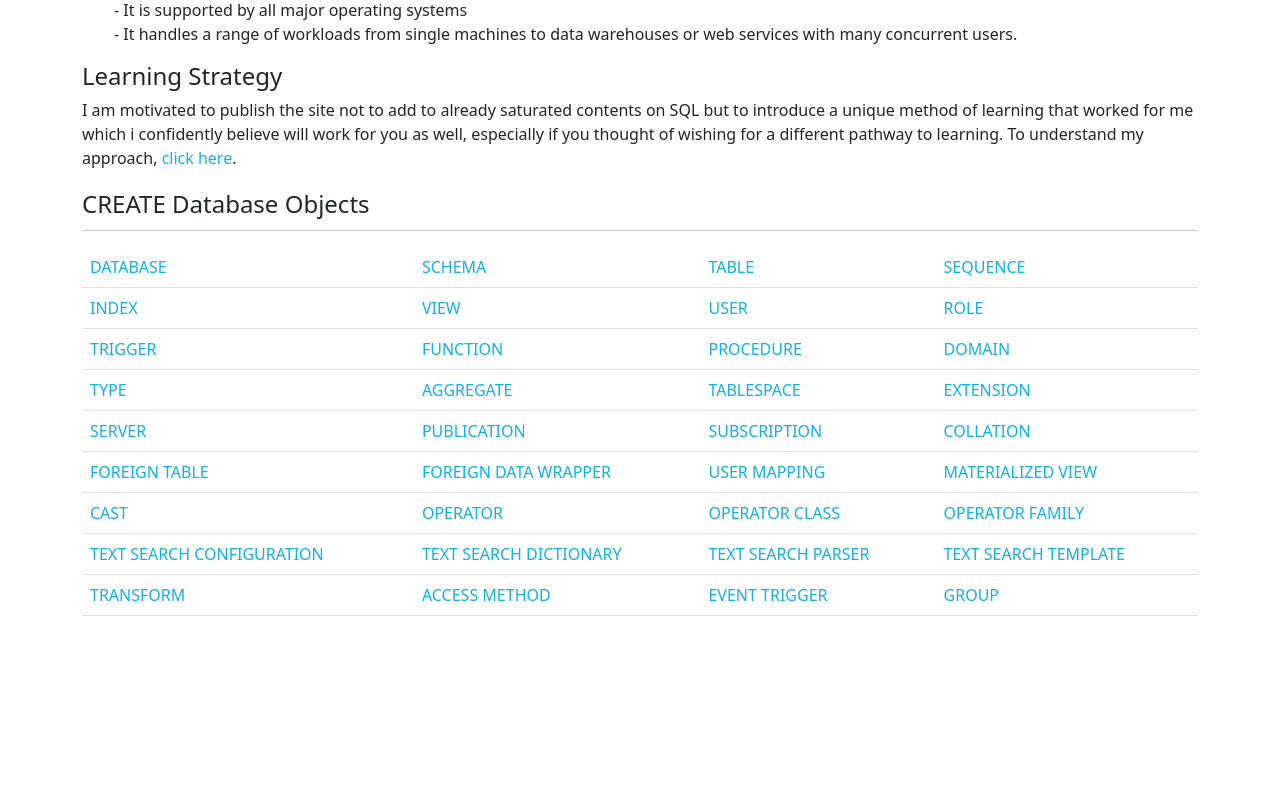
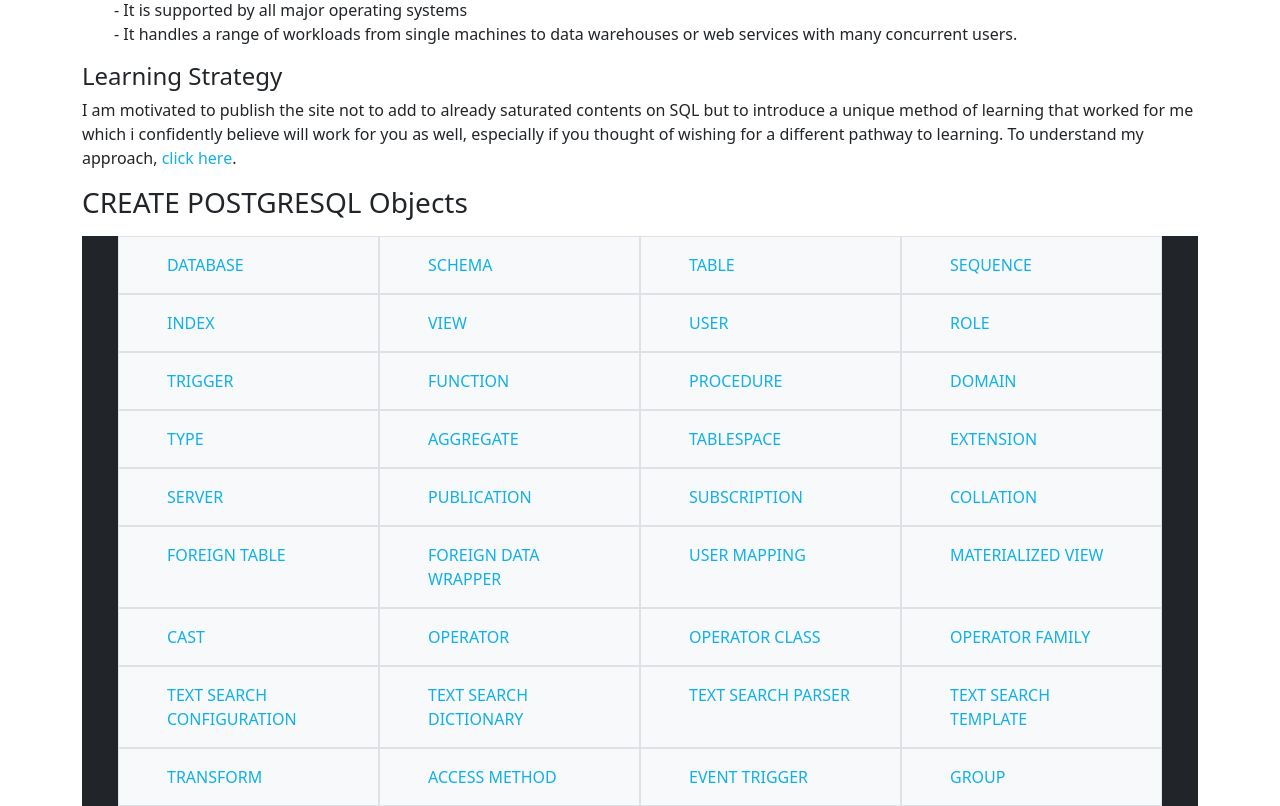
Before and after one commit to UzoTammy/nwokoro, a Django app: page /portfolio/miniproject/database-learning/ in a window 1280 px wide. Shown: the part 148-954 px from the top of the page. Before the commit the page ends 764 px from the top, so only its background shows below. Run offline with Django 5.2, Linux system fonts and the light colour scheme.

Commit message:
Replaced create object table with grid box

```diff
--- a/core/templates/core/portfolio/tinyprojects/databaselearning.html
+++ b/core/templates/core/portfolio/tinyprojects/databaselearning.html
@@ -25,69 +25,49 @@
 
         </div>
     </div>
-    <div class="row align-items-center justify-content-center vh-80">
-        <div class="col">
-            <table class="table">
-                <legend>CREATE Database Objects</legend>
-                <hr>
-                <tbody>
-                  <tr>
-                    <td><a href="https://www.evernote.com/shard/s233/sh/a081a613-4c4b-1b96-966b-3b22455aa494/NSTMMDLAkoVWwbwuzh5jqTsQz8_4bpzJpNPsyMfzRPx5K_bBiZ-cGbZtsg" target="_blank">DATABASE</a></td>
-                    <td><a href="https://www.evernote.com/shard/s233/sh/ca81a657-3dc2-000c-cbbf-7791fb020502/K19fHzmVyi0MDkw1J_wdQPDxRWVDyV_NCBlsgVWYfWowpJS7Jm9kA2OzlA" target="_blank">SCHEMA</a></td>
-                    <td><a href="https://www.evernote.com/shard/s233/sh/9ac0e4bd-7cff-5168-7fce-4bcba8b8e5a4/2ZYO0idi9V2x4whj4dQ2v_nrWNgv7SOjq8nfVShhRcEVvBh5eeVtxxY4rQ" target="_blank">TABLE</a></td>
-                    <td><a href="https://www.evernote.com/shard/s233/sh/fdf0b005-a58a-d0c8-2629-f63ef3f02d39/191vctEqSbnshaHiAEdvbb9obVzv5uSTFXWHBu0II1xzFKKBPF--bdCBsg" target="_blank">SEQUENCE</a></td>
-                  </tr>
-                  <tr>
-                    <td><a href="https://www.evernote.com/shard/s233/sh/133d849e-7ca6-c7c0-5300-3075f0a9ac33/agtjThFr2WcE1d9gcq4nsaRPXQZHg-OMjW1EAyVLQya_g3EABxeuAm1xgw" target="_blank">INDEX</a></td>
-                    <td><a href="https://www.evernote.com/shard/s233/sh/371e501b-2f7a-0e75-e8c2-101a6f1aa18f/TVqo4AAiK622iIMp2dSwNfXATFNIh6GQAAY1WwXP0PvTlXoMgHtelTXuwQ" target="_blank">VIEW</a></td>
-                    <td><a href="">USER</a></td>
-                    <td><a href="">ROLE</a></td>
-                  </tr>
-                  <tr>
-                    <td><a href="https://www.evernote.com/shard/s233/sh/78603afb-28ad-53b1-6477-6e42da3858dd/Z5iy2VgSGED7dBHJ1BgAGctffFI9jHPv6MLFH2MAh-4Sosmstes0YhpiEg" target="_blank">TRIGGER</a></td>
-                    <td><a href="https://www.evernote.com/shard/s233/sh/f394971e-37b8-f9b8-0b6d-7e4cca80e042/8Dwwsvw7N20I30751TO_6prQ1vJRmGTBqzJB4I9FaXBSSCEV6Quvp842Ow" target="_blank">FUNCTION</a></td>
-                    <td><a href="https://www.evernote.com/shard/s233/sh/ceb3fe1b-f8ec-3416-1cb1-dc845fda93ce/7n2Lybjg56wl5HWRCU0mwgDJswXUxhTHgnGd6oby85Aykbh0w0DsoKIJcQ" target="_blank">PROCEDURE</a></td>
-                    <td><a href="https://www.evernote.com/shard/s233/sh/7489c7aa-bb5c-5aa7-560d-f7361f86bf84/aHJiNC9JpLGQJtDobT20vq3J4FpfsYfXq1HJqWQk1yHs6CIFwwfv19CJuQ" target="_blank">DOMAIN</a></td>
-                  </tr>
-                  <tr>
-                    <td><a href="https://www.evernote.com/shard/s233/sh/a7a2e831-7b7f-ff0f-0870-87f20fc91f95/tvv5ch0GAxtosNTkRcrMMbkSHSbt1H98mR6yG3TI-VosatJOpml-wlJJXA" target="_blank">TYPE</a></td>
-                    <td><a href="">AGGREGATE</a></td>
-                    <td><a href="">TABLESPACE</a></td>
-                    <td><a href="">EXTENSION</a></td>
-                  </tr>
-                  <tr>
-                    <td><a href="">SERVER</a></td>
-                    <td><a href="">PUBLICATION</a></td>
-                    <td><a href="">SUBSCRIPTION</a></td>
-                    <td><a href="">COLLATION</a></td>
-                  </tr>
-                  <tr>
-                    <td><a href="">FOREIGN TABLE</a></td>
-                    <td><a href="">FOREIGN DATA WRAPPER</a></td>
-                    <td><a href="">USER MAPPING</a></td>
-                    <td><a href="">MATERIALIZED VIEW</a></td>
-                  </tr>
-                  <tr>
-                    <td><a href="">CAST</a></td>
-                    <td><a href="">OPERATOR</a></td>
-                    <td><a href="">OPERATOR CLASS</a></td>
-                    <td><a href="">OPERATOR FAMILY</a></td>
-                  </tr>
-                  <tr>
-                    <td><a href="">TEXT SEARCH CONFIGURATION</a></td>
-                    <td><a href="">TEXT SEARCH DICTIONARY</a></td>
-                    <td><a href="">TEXT SEARCH PARSER</a></td>
-                    <td><a href="">TEXT SEARCH TEMPLATE</a></td>
-                  </tr>
-                  <tr>
-                    <td><a href="">TRANSFORM</a></td>
-                    <td><a href="">ACCESS METHOD</a></td>
-                    <td><a href="">EVENT TRIGGER</a></td>
-                    <td><a href="">GROUP</a></td>
-                  </tr>
-                </tbody>
-              </table>
-        </div>
+    <h3 class="mb-3">CREATE POSTGRESQL Objects</h3>
+    <div class="container px-lg-5 bg-dark">
+
+      <div class="row row-cols-1 row-cols-sm-2 row-cols-md-4 mx-lg-n5">
+        <div class="col py-3 px-lg-5 border bg-light"><a href="https://www.evernote.com/shard/s233/sh/a081a613-4c4b-1b96-966b-3b22455aa494/NSTMMDLAkoVWwbwuzh5jqTsQz8_4bpzJpNPsyMfzRPx5K_bBiZ-cGbZtsg" target="_blank">DATABASE</a></div>
+        <div class="col py-3 px-lg-5 border bg-light"><a href="https://www.evernote.com/shard/s233/sh/ca81a657-3dc2-000c-cbbf-7791fb020502/K19fHzmVyi0MDkw1J_wdQPDxRWVDyV_NCBlsgVWYfWowpJS7Jm9kA2OzlA" target="_blank">SCHEMA</a></div>
+        <div class="col py-3 px-lg-5 border bg-light"><a href="https://www.evernote.com/shard/s233/sh/9ac0e4bd-7cff-5168-7fce-4bcba8b8e5a4/2ZYO0idi9V2x4whj4dQ2v_nrWNgv7SOjq8nfVShhRcEVvBh5eeVtxxY4rQ" target="_blank">TABLE</a></div>
+        <div class="col py-3 px-lg-5 border bg-light"><a href="https://www.evernote.com/shard/s233/sh/fdf0b005-a58a-d0c8-2629-f63ef3f02d39/191vctEqSbnshaHiAEdvbb9obVzv5uSTFXWHBu0II1xzFKKBPF--bdCBsg" target="_blank">SEQUENCE</a></div>
+        <div class="col py-3 px-lg-5 border bg-light"><a href="https://www.evernote.com/shard/s233/sh/133d849e-7ca6-c7c0-5300-3075f0a9ac33/agtjThFr2WcE1d9gcq4nsaRPXQZHg-OMjW1EAyVLQya_g3EABxeuAm1xgw" target="_blank">INDEX</a></div>
+        <div class="col py-3 px-lg-5 border bg-light"><a href="https://www.evernote.com/shard/s233/sh/371e501b-2f7a-0e75-e8c2-101a6f1aa18f/TVqo4AAiK622iIMp2dSwNfXATFNIh6GQAAY1WwXP0PvTlXoMgHtelTXuwQ" target="_blank">VIEW</a></div>
+        <div class="col py-3 px-lg-5 border bg-light"><a href="">USER</a></div>
+        <div class="col py-3 px-lg-5 border bg-light"><a href="">ROLE</a></div>
+        <div class="col py-3 px-lg-5 border bg-light"><a href="https://www.evernote.com/shard/s233/sh/78603afb-28ad-53b1-6477-6e42da3858dd/Z5iy2VgSGED7dBHJ1BgAGctffFI9jHPv6MLFH2MAh-4Sosmstes0YhpiEg" target="_blank">TRIGGER</a></div>
+        <div class="col py-3 px-lg-5 border bg-light"><a href="https://www.evernote.com/shard/s233/sh/f394971e-37b8-f9b8-0b6d-7e4cca80e042/8Dwwsvw7N20I30751TO_6prQ1vJRmGTBqzJB4I9FaXBSSCEV6Quvp842Ow" target="_blank">FUNCTION</a></div>
+        <div class="col py-3 px-lg-5 border bg-light"><a href="https://www.evernote.com/shard/s233/sh/ceb3fe1b-f8ec-3416-1cb1-dc845fda93ce/7n2Lybjg56wl5HWRCU0mwgDJswXUxhTHgnGd6oby85Aykbh0w0DsoKIJcQ" target="_blank">PROCEDURE</a></div>
+        <div class="col py-3 px-lg-5 border bg-light"><a href="https://www.evernote.com/shard/s233/sh/7489c7aa-bb5c-5aa7-560d-f7361f86bf84/aHJiNC9JpLGQJtDobT20vq3J4FpfsYfXq1HJqWQk1yHs6CIFwwfv19CJuQ" target="_blank">DOMAIN</a></div>
+        <div class="col py-3 px-lg-5 border bg-light"><a href="https://www.evernote.com/shard/s233/sh/a7a2e831-7b7f-ff0f-0870-87f20fc91f95/tvv5ch0GAxtosNTkRcrMMbkSHSbt1H98mR6yG3TI-VosatJOpml-wlJJXA" target="_blank">TYPE</a></div>
+        <div class="col py-3 px-lg-5 border bg-light"><a href="">AGGREGATE</a></div>
+        <div class="col py-3 px-lg-5 border bg-light"><a href="">TABLESPACE</a></div>
+        <div class="col py-3 px-lg-5 border bg-light"><a href="">EXTENSION</a></div>
+        <div class="col py-3 px-lg-5 border bg-light"><a href="">SERVER</a></div>
+        <div class="col py-3 px-lg-5 border bg-light"><a href="">PUBLICATION</a></div>
+        <div class="col py-3 px-lg-5 border bg-light"><a href="">SUBSCRIPTION</a></div>
+        <div class="col py-3 px-lg-5 border bg-light"><a href="">COLLATION</a></div>
+        <div class="col py-3 px-lg-5 border bg-light"><a href="">FOREIGN TABLE</a></div>
+        <div class="col py-3 px-lg-5 border bg-light"><a href="">FOREIGN DATA WRAPPER</a></div>
+        <div class="col py-3 px-lg-5 border bg-light"><a href="">USER MAPPING</a></div>
+        <div class="col py-3 px-lg-5 border bg-light"><a href="">MATERIALIZED VIEW</a></div>
+        <div class="col py-3 px-lg-5 border bg-light"><a href="">CAST</a></div>
+        <div class="col py-3 px-lg-5 border bg-light"><a href="">OPERATOR</a></div>
+        <div class="col py-3 px-lg-5 border bg-light"><a href="">OPERATOR CLASS</a></div>
+        <div class="col py-3 px-lg-5 border bg-light"><a href="">OPERATOR FAMILY</a></div>
+        <div class="col py-3 px-lg-5 border bg-light"><a href="">TEXT SEARCH CONFIGURATION</a></div>
+        <div class="col py-3 px-lg-5 border bg-light"><a href="">TEXT SEARCH DICTIONARY</a></div>
+        <div class="col py-3 px-lg-5 border bg-light"><a href="">TEXT SEARCH PARSER</a></div>
+        <div class="col py-3 px-lg-5 border bg-light"><a href="">TEXT SEARCH TEMPLATE</a></div>
+        <div class="col py-3 px-lg-5 border bg-light"><a href="">TRANSFORM</a></div>
+        <div class="col py-3 px-lg-5 border bg-light"><a href="">ACCESS METHOD</a></div>
+        <div class="col py-3 px-lg-5 border bg-light"><a href="">EVENT TRIGGER</a></div>
+        <div class="col py-3 px-lg-5 border bg-light"><a href="">GROUP</a></div>
+
+      </div>
     </div>
+
 </div>
 {% endblock %}
```
